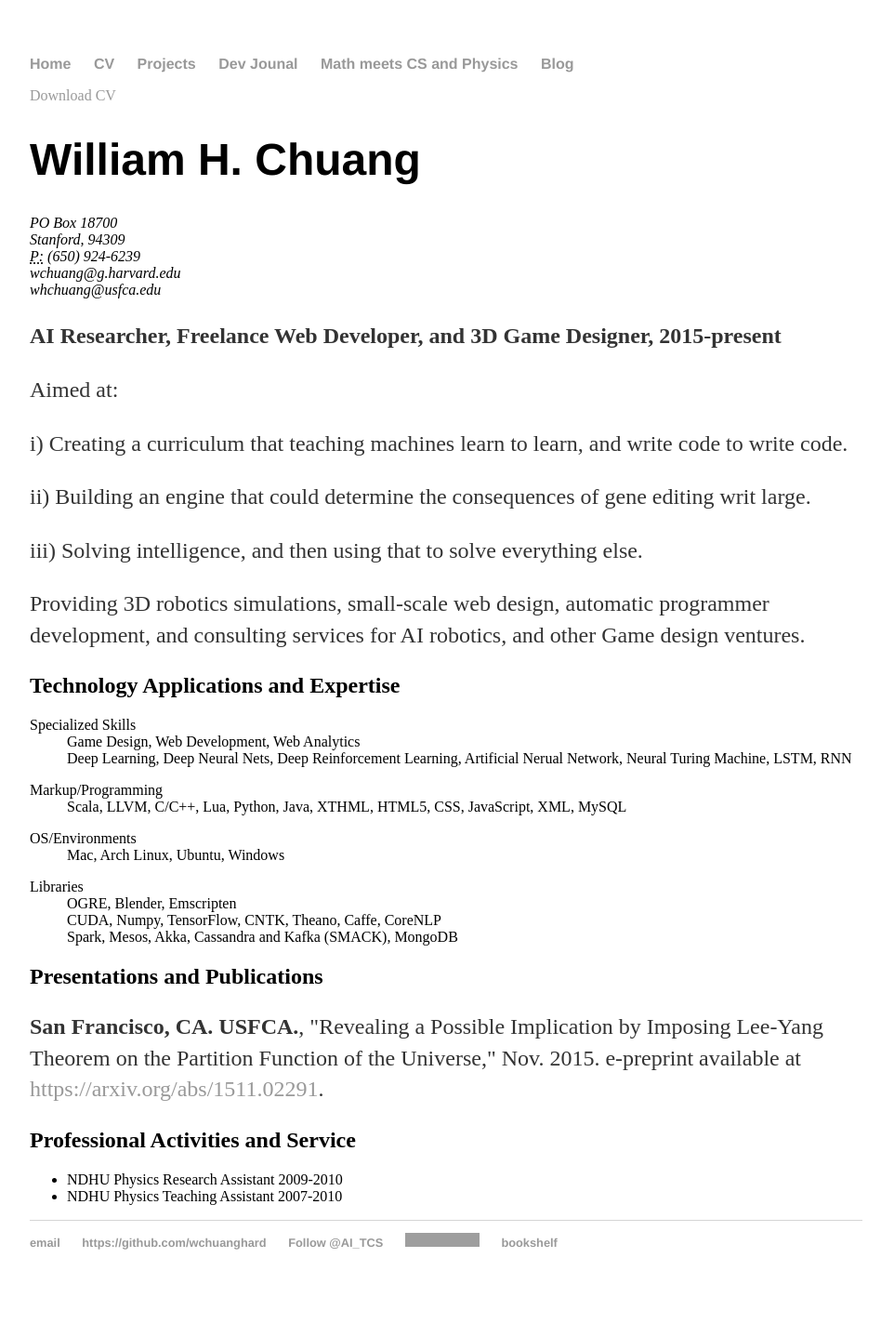
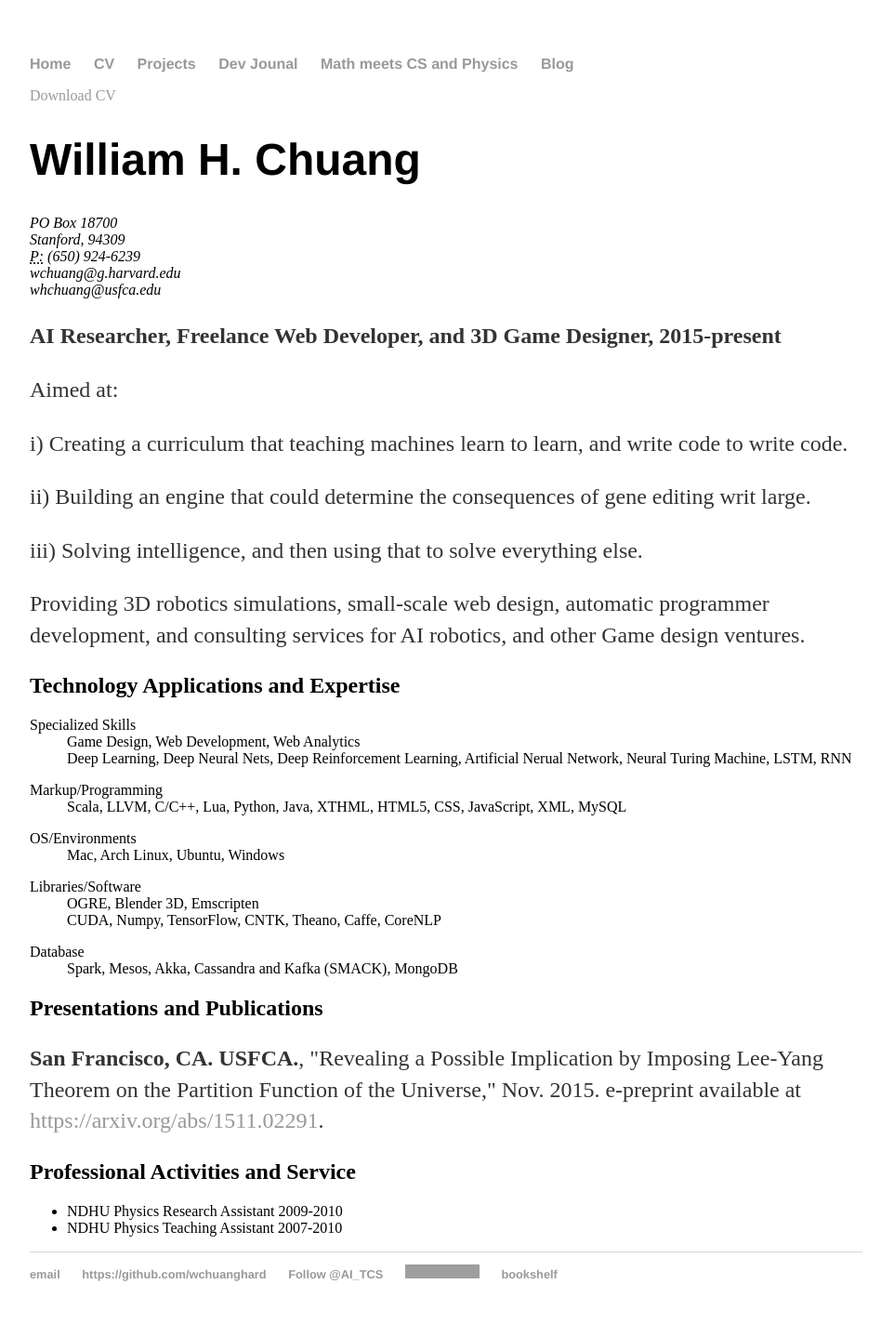
Before and after one commit to williamchuang/williamchuang.github.io, a Jekyll site: the page built from cv/index.html, in a window 1280 px wide. Shown: the whole page at 93% size, without its empty margins (160-1108 px from the left). Built offline with Jekyll 4.4.1, drawn with Linux system fonts in a browser that asks for light colours; comment, search, counter and statistics services are not loaded; before the commit the page ends 1404 px from its top, so only the background shows below that; grey boxes are pictures that could not be loaded.

Commit message:
Update index.html

```diff
--- a/cv/index.html
+++ b/cv/index.html
@@ -43,9 +43,12 @@ description: Current CV for William Chuang.
 						<dd>Mac, Arch Linux, Ubuntu, Windows</dd>
 					</dl>
 					<dl class="dl-horizontal">
-						<dt>Libraries</dt>
-						<dd>OGRE, Blender, Emscripten</dd>
+						<dt>Libraries/Software</dt>
+						<dd>OGRE, Blender 3D, Emscripten</dd>
 						<dd>CUDA, Numpy, TensorFlow, CNTK, Theano, Caffe, CoreNLP</dd>
+					</dl>
+					<dl class="dl-horizontal">
+						<dt>Database</dt>
 						<dd>Spark, Mesos, Akka, Cassandra and Kafka (SMACK), MongoDB</dd>
 					</dl>
 					<h2>Presentations and Publications</h2>
```
